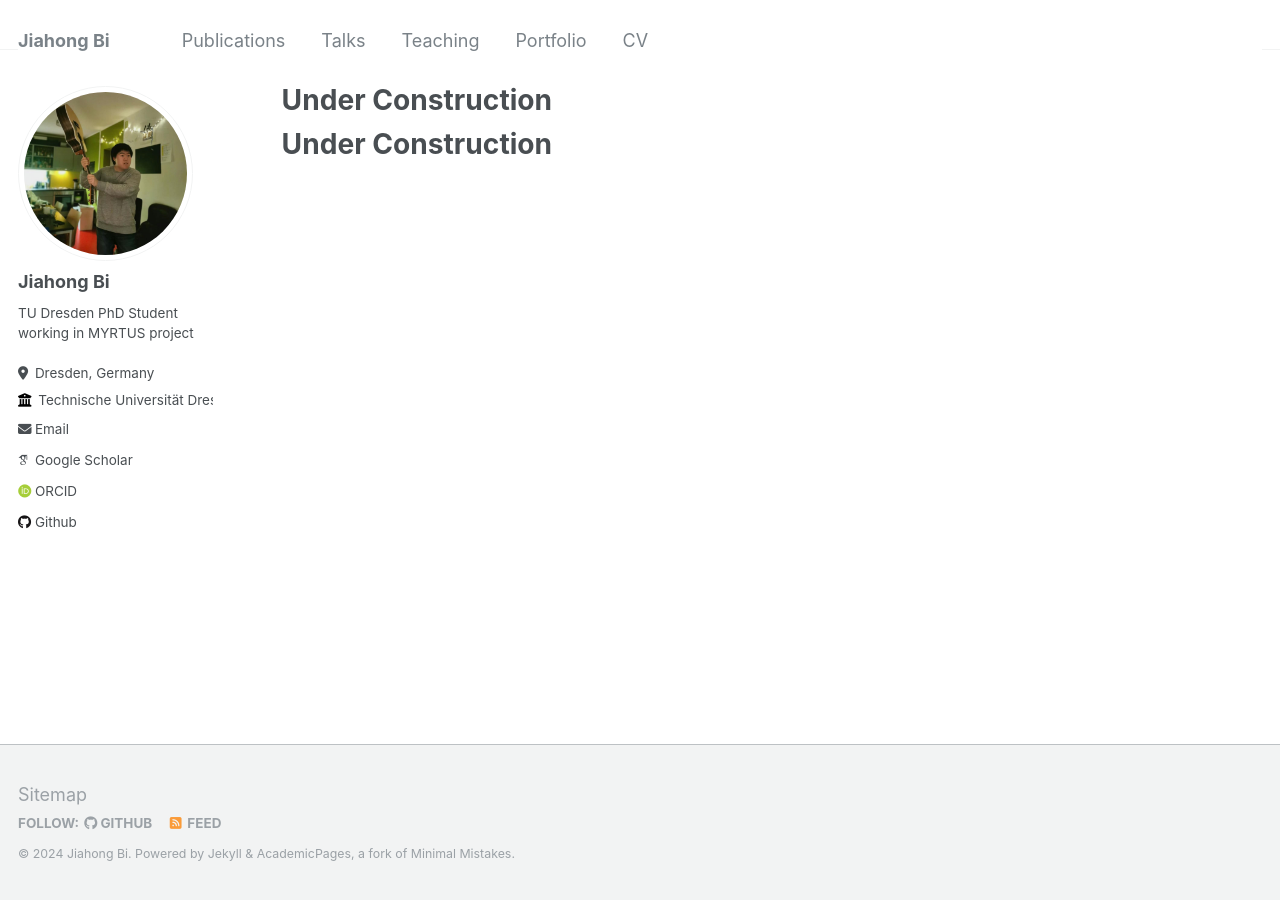
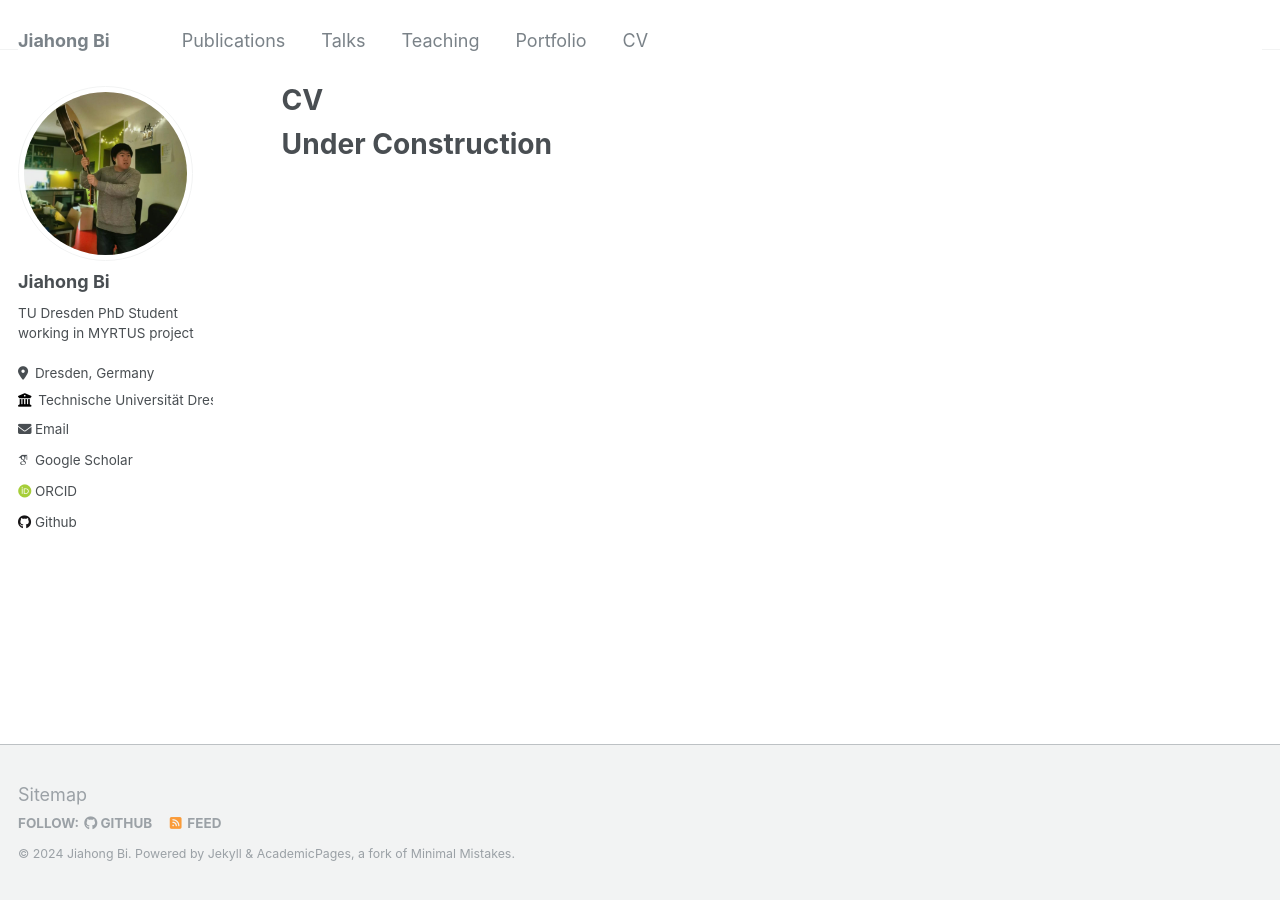
Before and after one commit to HahaLan97/HahaLan97.github.io, a Jekyll site: the page built from _pages/cv.md, in a window 1280 px wide. Built offline with Jekyll 4.4.1, drawn with Linux system fonts in a browser that asks for light colours; some web fonts are replaced; our own code applies the rules of GitHub Pages for plain Markdown files.

Commit message:
Update cv.md

```diff
--- a/_pages/cv.md
+++ b/_pages/cv.md
@@ -1,5 +1,3 @@
-# Under Construction
-<!---
 ---
 layout: archive
 title: "CV"
```
Also changed, not shown: other parts of _pages/cv.md (+2 -0 lines).
